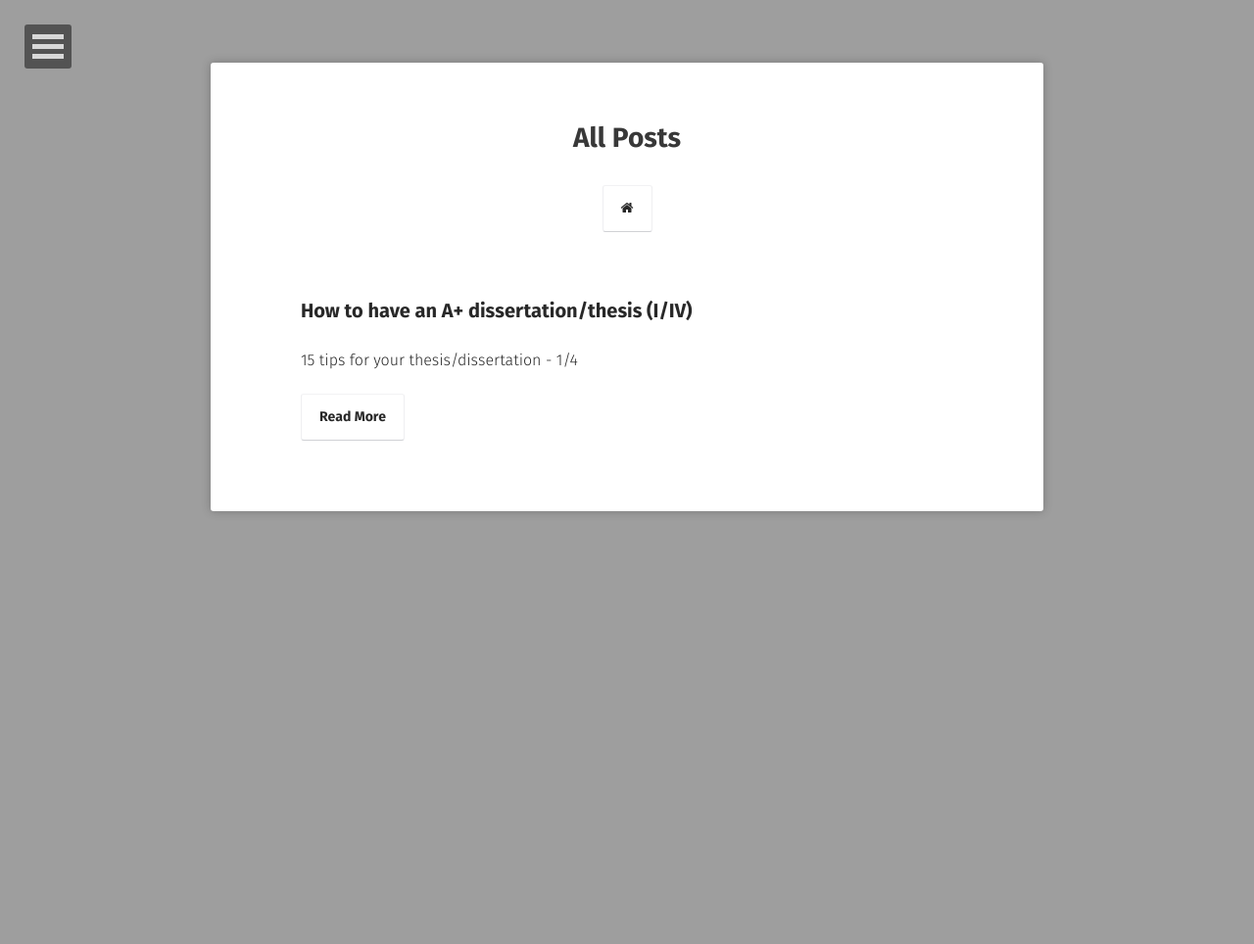
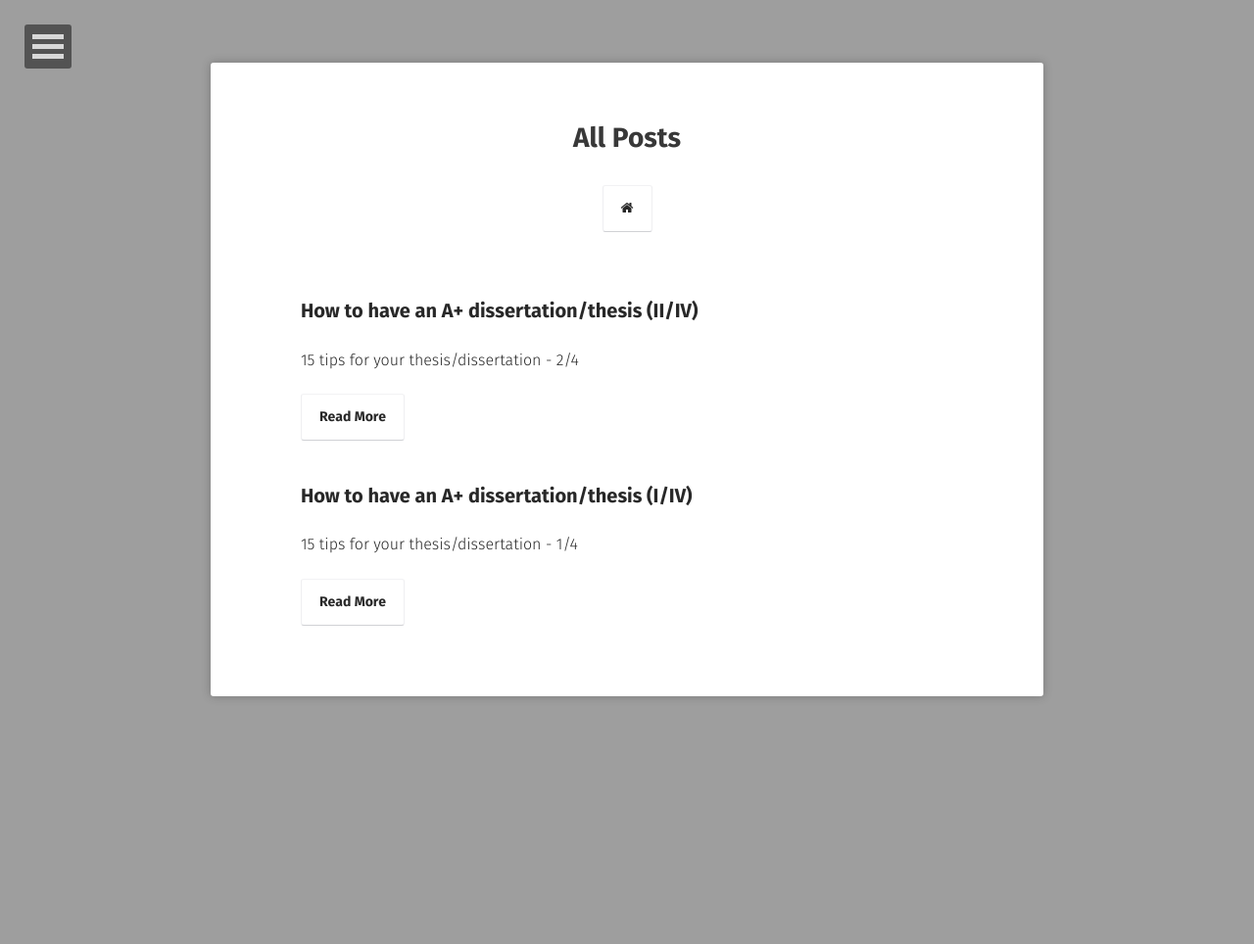
Before and after one commit to diogodanielsoaresferreira/diogodanielsoaresferreira.github.io, a Jekyll site: the page built from posts/index.md, in a window 1280 px wide. Shown: the whole page at 98% size. Built offline with Jekyll 4.4.1, drawn with Linux system fonts in a browser that asks for light colours; some web fonts are replaced; comment, search, counter and statistics services are not loaded; some of the changed lines change nothing that is shown.

Commit message:
Post 2 is out!

```diff
--- a/_posts/2019-08-23-how-to-have-a-thesis-part-1.md
+++ b/_posts/2019-08-23-how-to-have-a-thesis-part-1.md
@@ -16,7 +16,7 @@ Obviously, the content of this blog post is highly subjective and related to my
 This post will be divided into four parts:
 
 * **I - 3 tips for before starting the writing of the dissertation;**
-* II - 4 tips for during the writing of the dissertation;
+* <a href="/how-to-have-a-thesis-part-2/">II - 4 tips for during the writing of the dissertation;</a>
 * III - more 4 tips for during the writing of the dissertation;
 * IV - 3 tips for after the writing of the dissertation.
 
@@ -74,6 +74,6 @@ No, you don't *necessarily* need to go to Taizé to take a break. But I would re
 
 That's it for today!
 
-Thanks for sticking by. In the next Friday I will post here part II.
+Thanks for sticking by. Click <a href="/how-to-have-a-thesis-part-2/">here</a> for part II.
 
 See ya!
--- /dev/null
+++ b/_posts/2019-08-30-how-to-have-a-thesis-part-2.md
@@ -0,0 +1,137 @@
+---
+layout: post
+title: "How to have an A+ dissertation/thesis (II/IV)"
+date: 2019-08-30
+excerpt: "15 tips for your thesis/dissertation - 2/4"
+tags: [thesis, dissertation, tips]
+comments: true
+---
+
+Hi there!
+
+If you didn't read the previous post, check it out <a href="/how-to-have-a-thesis-part-1/">here</a>. I am summarizing tips I would give myself before starting the dissertation, explaining my good and bad decisions along the way.
+
+Before, a heads up: the content of this blog post is highly subjective and related to my dissertation experience, so don't take it as the ground truth. But do think critically about my advice and, whether you agree with them or not, comment on what you think about it
+
+This post is divided into four parts:
+* <a href="/how-to-have-a-thesis-part-1/">II - 3 tips for before starting the writing of the dissertation;</a>
+* **II - 4 tips for during the writing of the dissertation;**
+* III - more 4 tips for during the writing of the dissertation;
+* IV - 3 tips for after the writing of the dissertation.
+
+
+# During the dissertation
+
+## 4 - When to research and write the state of the art of your work?
+
+<figure>
+	<a href="/assets/img/thesis-2.jpg"><img src="/assets/img/thesis-2.jpg"></a>
+	<figcaption style="text-align: center">It can be important to search for articles in the beginning of the thesis</figcaption>
+</figure>
+
+A state of the art is a survey about the recent advances in the area you are working on. It shows the newer techniques for solving the problem you are trying to solve. In a dissertation, the state of the art chapter is usually about 10%-20% of the size of the whole document. A good state of the art shows not only the proposed techniques, but also that the writer has knowledge about the area he/she is working with. The goal is to identify the flaws in the work done previously to justify your approach to the problem. Otherwise, you will be solving a problem that is already solved.
+
+This question comes up frequently at the beginning of the dissertation work. Should you write the state of the art before you start trying to solve the problem? Or do you start writing the state of the art after having a deep knowledge about your work, and you can easily identify similar research reports?
+
+Both approaches have pros and cons. If you start to write the state of the art before start working on the dissertation, you understand better the proposed approaches to solve your problem and the recent techniques used before starting the dissertation work, and it can influence you (in a good way) to follow a certain approach. However, after the development of your work, you may have to adjust your state of the art to address the unexpected problems you may have encountered.
+
+If you write the state of the art after the dissertation work is done, you will have more in-depth knowledge about your work at the time you are writing it, and your state of the art will probably be more focused on your problem. However, there is always the risk (and it is a **BIG** risk!) of finding out that the problem you have solved was already solved by someone else.
+
+### My Experience
+I initially wrote the state of the art before starting the dissertation work. It took two weeks. And it was beautiful <3. By the end of it, I was certain of what I was going to do next, and I knew everything about the approach to follow. When I started the dissertation work, nothing went as I expected. The data that I was told I would have was totally different from what I had thought; the approaches I thought would work did not work; even the scope of the dissertation slightly changed. As a result, by the end of it, I had to erase 60% of the state of the art previously done and start all over again; the other 40% need to be reviewed to be according to the scope of the work.
+
+### My Advice
+Well, I'm sorry. If you want to have a great state of the art, you will have to write it two times (at least...). You can start by making a state of the art before you start the dissertation work. This version will be used to explore the recent approaches to solve your problem and to start to develop your own approach to the problem. I advise you to not spend much time with syntax and grammar corrections in this version. You can even write it in bullets. After the dissertation work, you will see that this version is outdated: it contains topics that were not approached and/or is missing other topics. Do not panic! It is expected that, after the dissertation work, your understanding of the problem is different. You will have to iterate over the previous version of the state of the art and delete/write/rewrite everything until it is according to your work. After two, three or more passes on this chapter, the state of the art will be ready.
+
+In summary, the writing of the state of the art is a continuous loop. It must be done before and after the dissertation work, to be consistent with the entire dissertation.
+
+
+## 5 - When should I write my work?
+
+<figure>
+	<a href="/assets/img/thesis-3.jpg"><img src="/assets/img/thesis-3.jpg"></a>
+	<figcaption style="text-align:center">When you start writing your thesis, you start to understand better the topic you are working in.</figcaption>
+</figure>
+
+Alright, we should write the state of the art before and after the dissertation work. But when should we write the content of the dissertation work? It is important to split the dissertation work into two parts: the implementation and the writing. The implementation loosely involves the approach description and the results obtained; the writing about the implementation is another part. In which order they must be done? Obviously, you can't write everything before the implementation is done, but do you write as you implement or do you implement everything first and then write after?
+
+### My Experience
+I have to admit that I am a *little* anxious. Whenever I did anything of the work, I would write it down quickly so I would not forget what I had done. Looking back, I think it helped me. Allowed me to always be focused on the work to be done, and I could forget what was done previously: if I needed to go back to remember it, I would only need to read the chapter that was already previously written.
+
+### My Advice
+**Write!** Even if you are doing just quick tests. **Write!** Even if you just need to write a description of a part of your work. **Write!** The journey of the writing of a dissertation can be long, and our ability to remember everything we have done is clearly overrated. I can assure you that at the end of the dissertation you will not remember all the implementation details of the work. The only way to build a complete dissertation is to write everything as you do it. And don't be a perfectionist: the writing does not need to be perfect, you will review it later. You only need to write to remember what you have done.
+
+
+## 6 - When to meet with my supervisor?
+
+<figure>
+	<a href="/assets/img/thesis-4.jpg"><img src="/assets/img/thesis-4.jpg"></a>
+	<figcaption style="text-align:center">Meetings with your supervisor should be weekly at most.</figcaption>
+</figure>
+
+This is one of the most important questions. How often should you meet with your supervisor? If you meet him/her rarely, chances are that he/she will not understand the work you are doing, making it harder to receive relevant feedback. This could totally ruin your work, especially if the dissertation objective is a little blurred. In the worst possible scenario, you can end up working for nothing, since what you have done is not what your supervisor wants you to do.
+
+On the other hand, meetings are tiring for all intervenients. If you regularly set up long meetings to discuss details about your work, you and your supervisor will get tired quickly, and frustration will start to grow on both. Your supervisor will start to wonder if you have enough autonomy to make progress alone, without his/her input.
+
+### My Experience
+From the beginning of the work, we had a weekly meeting of about half an hour (extendable to one hour when needed) on the same day and hour of every week. At that meeting, we discussed mainly two things: what was done in the previous week and what was proposed to be done in the next. In that way, my supervisor was always following my work, and at any week we could discuss the results obtained and propose a different approach for the next week, or give me some criticism about anything I could do better before I move on.
+
+### My Advice
+I **REALLY** suggest you schedule weekly meetings to talk to your supervisor about your work. Besides receiving important feedback and understand if you are on the right track, it also helps to keep up the pace week after week - if there is a week where you didn't do anything, you will have to say it to your supervisor. Just by saying it, you will be putting (good) pressure on yourself to get the job done in the next week. It also implicitly puts pressure on your supervisor to help you when you have problems and to split the responsibilities of your work. You can often ask: should I do X or Y? Whatever the answer of your supervisor is, he/she is responsible for that choice and you do not have to answer for it.
+
+Not all supervisors are able and willing to schedule weekly half-an-hour meetings. Maybe it's because they think that they should only interfere in your work when you have doubts or problems; maybe it's because they think that a monthly meeting is enough; maybe it's because their schedule is flexible and they rather schedule meetings the week before; maybe it's just because they are lazy (yes, it happens and it is quite common, unfortunately). Whatever it is the reason, understand it and try at all costs to schedule regular meetings. The supervisor is not at the university? You can talk to him/her with a video call. You don't have anything to say to him? Tell him about your work in the previous week and see if he/she agrees with the approach and the results. But try to meet him/her weekly.
+
+Do not schedule long meetings when they are not needed. Choose regular short meetings over monthly long meetings. Long meetings are tedious and boring - no one likes them. Besides, if you did anything wrong in the first week of the month, the work of the whole month is wasted. The key here is to have continuous and short iteration loops where your work can be evaluated, discussed and improved (have you heard of agile sprints? It follows the same principle). It improves the quality of your work and it helps you to stay focused and motivated in the task. Meetings of half-an-hour are perfect (for me). Do not make meetings of more than one hour - after the first hour, you will be much less productive. In those cases, don't be afraid of scheduling more than one meeting.
+
+Finally, but equally important, meet with your supervisor outside the meeting schedule whenever needed. During your work, there will be times when you will be stuck. You need immediate feedback to continue or you do not have a clue on what to do next in your work. In those times, do not wait for the next meeting: you can and should talk to your supervisor ASAP. There are supervisors more available than others. Independently of that, you have the right to discuss your problems with your supervisor in a short period of time. Do not be afraid of being annoying: their job is to help you when you have problems.
+
+
+## 7 - How to prepare your meetings?
+
+When you go to the meetings you have to be prepared. And to be prepared not only for what you are going to say but also for the possible answers from your supervisor. You have to be aware that it must be **YOU** to set up an agenda for the meeting and control it if it goes wrong. But how can you do that, if you have never learned anything about it in university?
+
+### My Experience
+Before the dissertation, I was already in a research group, with a research grant. I had the experience of being in many meetings before the dissertation and with the experience, I learned to manage meetings for them to go according to what I had planned to. Before the meeting, I made a list of everything I had to discuss. It usually started with the work of the previous week, followed by what I had in mind for the next week.
+
+During that time, I gathered a few pieces of advice that were useful for me to know at the beginning of the work. The 5 pieces of advice most important are below.
+
+### My Advice
+* Make a list of everything you have to discuss in a meeting. It will be easier for you to not forget anything of what you want to discuss.
+
+* Do not wait for your supervisor to tell you what to do. Remember that you are the person that knows more about your work. You are the person that knows exactly what to do next to reach the proposed goal of your dissertation. Obviously, you can and should hear the advice from your supervisor. But you should ALWAYS propose what you should do in the next week. I can assure you that your supervisor has a different vision from yours on what's left of your dissertation. Always be critical about what you hear and don't be afraid to criticize your supervisor when you think he/she is wrong.
+
+* If there is any graphical form to show the results you have, show it. Whether it is in a powerpoint, excel or code, show it. It helps the viewers to understand what you are saying and the work that you have done.
+
+* **Common discussion in a meeting**
+
+**Student**: I have the following problem. What should I do?
+
+**Student**: \<Secretely wanting to use approach A\>
+
+**Supervisor**: <15 minutes of discussion and searching the web about possible approaches>
+
+**Supervisor**: You know what? Let's try the approaches A, B and C. At the end we will choose the best one!
+
+**Student**: But approaches B and C will not work...
+
+**Supervisor**: Well, let's try it!
+
+**Student**: \<Wants to die\>
+
+Whenever you make a question in a meeting, try to give two or three answer possibilities. If the question is about your work and you have a preference for an answer (e.g. you would like to use approach A, but the approaches B and C are also options), do not ask any question and go straight to the point: tell that you will use approach A, but B and C were also options. If your supervisor stops you and proves you wrong, follow his advice. Otherwise, just continue. In a dissertation, it is supposed for you to be autonomous. If you have a problem and you have a preferred approach to solve it, why to ask what approach should you do? If the approach is clearly wrong, your supervisor will tell you. Otherwise, you will avoid a discussion that can take a few minutes of your meeting and it will inevitably end up with you following your approach, whatever the advice of your supervisor.
+
+How it could have been:
+
+**Student**: For solving the problem, there are approaches A, B and C. I will use A, because it gives best results on the papers I read.
+
+**Supervisor**: It seems OK to me.
+
+* Know the personalities of the people that will be in the meeting: the meeting course will be heavily influenced by them. Be careful with the chitchatters! If you let them talk too much, you will realize that the meeting will not go as planned: you will start talking about anything else but your work. Whenever that happens, you MUST re-focus the discussion in your work. Also, be careful with advice from outsiders that do not follow your work since the beginning: they can give you advice that goes in the wrong direction just because they do not understand the whole scope of your work.
+
+There are many more pieces of advice to prepare your meetings, but I consider these to be the five most important ones.
+
+That's it for today!
+
+Thanks for sticking by. Don't forget that next friday Part III is out.
+
+See ya!
```
Also changed, not shown: assets/img/thesis-2.jpg (added), assets/img/thesis-3.jpg (added), assets/img/thesis-4.jpg (added), 9 other files.
